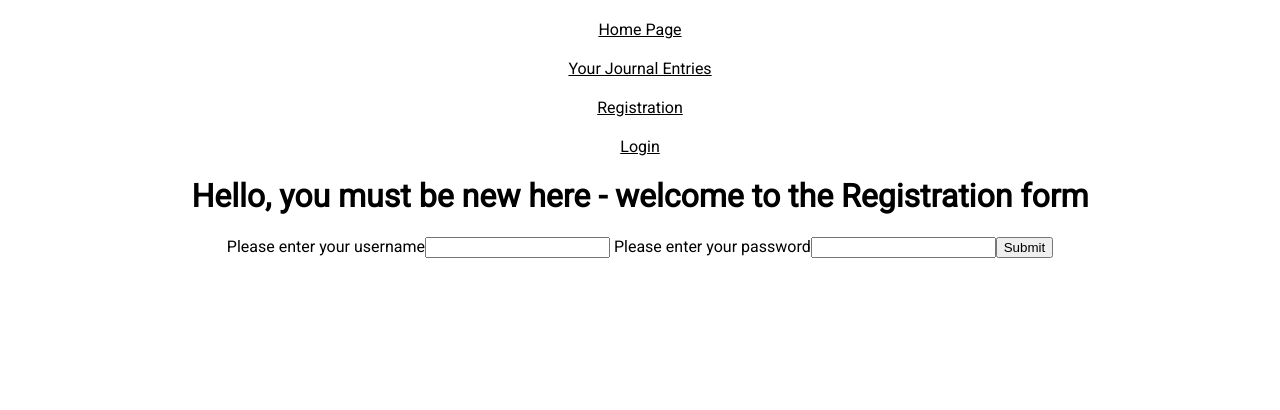
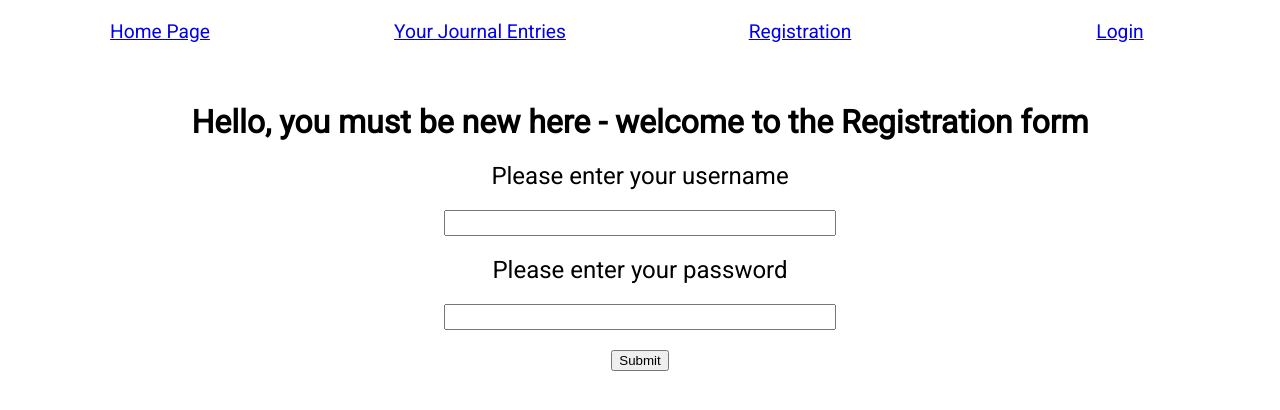
Before and after one commit to build-week-design-your-life/Front-end-design-life, a React (Create React App) app in the folder design-life/: page / in a window 1280 px wide. Shown: the top 410 px of the page. Built offline with nearby package versions, Linux system fonts and the light colour scheme.

Commit message:
Nav Bar works, styled to stay in a row

```diff
--- a/design-life/src/App.css
+++ b/design-life/src/App.css
@@ -33,15 +33,32 @@
 }
 
 body {
-  font-family: 'Roboto', sans-serif;
+  font-family: "Roboto", sans-serif;
 }
 
 .navLinks {
   display: flex;
   flex-flow: row nowrap;
-  margin: 20px auto;
-  justify-content: space-around;
-  max-width: 800px;
+  margin: 20px auto 60px auto;
+  justify-content: space-between;
+  max-width: 1200px;
   background-color: white;
   color: black;
+  font-size: 1.2rem;
 }
+
+.navLink {
+  width: 20%;
+}
+
+input {
+  display: flex;
+  flex-flow: row nowrap;
+  height: 20px;
+  width: 30%;
+  margin: 20px auto;
+}
+
+label {
+  font-size: 1.5rem;
+}
--- a/design-life/src/App.js
+++ b/design-life/src/App.js
@@ -15,21 +15,23 @@ function App() {
   return (
     <div className="App">
       <Router>
+        <div className="navLinks">
         <Link
           to="https://design-your-life-home.netlify.com/"
-          className="navLinks"
+          className="navLink"
         >
           Home Page
         </Link>
-        <Link to="/design" className="navLinks">
+        <Link to="/design" className="navLink">
           Your Journal Entries
         </Link>
-        <Link to="/" className="navLinks">
+        <Link to="/" className="navLink">
           Registration
         </Link>
-        <Link to="/login" className="navLinks">
+        <Link to="/login" className="navLink">
           Login
         </Link>
+        </div>
         <Route exact path="/" component={FormikRegistrationForm} />
         <Route exact path="/login" component={FormikLoginForm} />
         <PrivateRoute exact path="/design" component={Design} />
```
